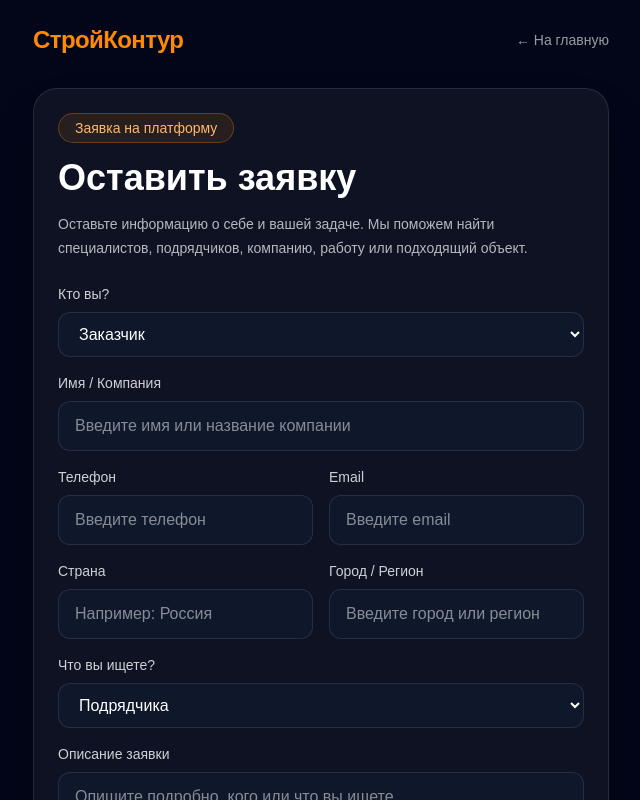
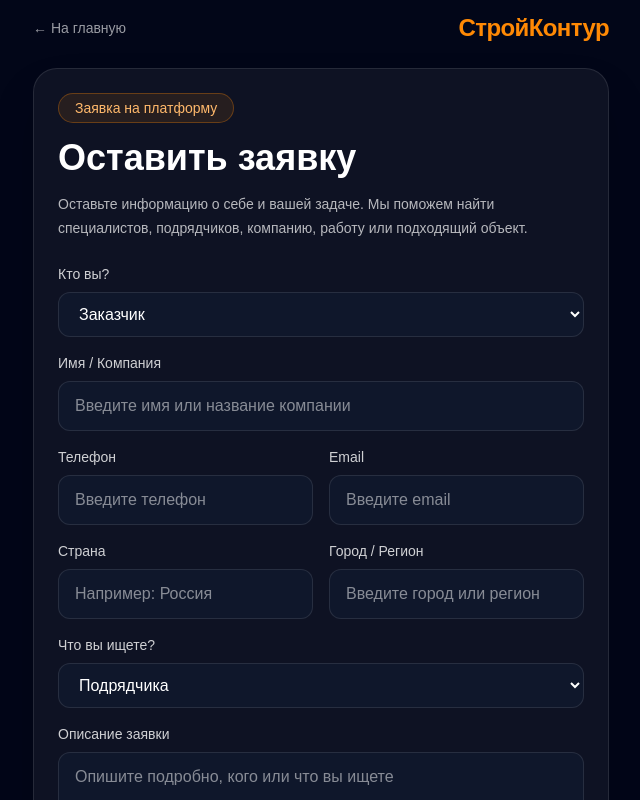
Before and after one commit to spasatel112233-svg/stroikontur, a Next.js app: page /request in a window 1280 px wide. Shown: the top 800 px of the page, without its empty margins (319-959 px from the left). Built offline with nearby package versions, Linux system fonts and the light colour scheme.

Commit message:
Update page.tsx

```diff
--- a/app/request/page.tsx
+++ b/app/request/page.tsx
@@ -1,17 +1,17 @@
 export default function RequestPage() {
   return (
     <main className="min-h-screen bg-slate-950 text-white">
-      <div className="mx-auto max-w-2xl px-6 py-6 md:px-10 lg:px-12">
-        <div className="mb-8 flex items-center justify-between">
+      <div className="mx-auto max-w-2xl px-6 py-3 md:px-10 lg:px-12">
+        <div className="mb-6 flex items-center justify-between">
+  <a href="/" className="text-sm text-white/60 transition hover:text-white">
+    ← На главную
+  </a>
+
   <a
     href="/"
     className="text-2xl font-bold tracking-tight text-orange-400 transition hover:text-orange-300"
   >
     СтройКонтур
-  </a>
-
-  <a href="/" className="text-sm text-white/60 transition hover:text-white">
-    ← На главную
   </a>
 </div>
 
```
